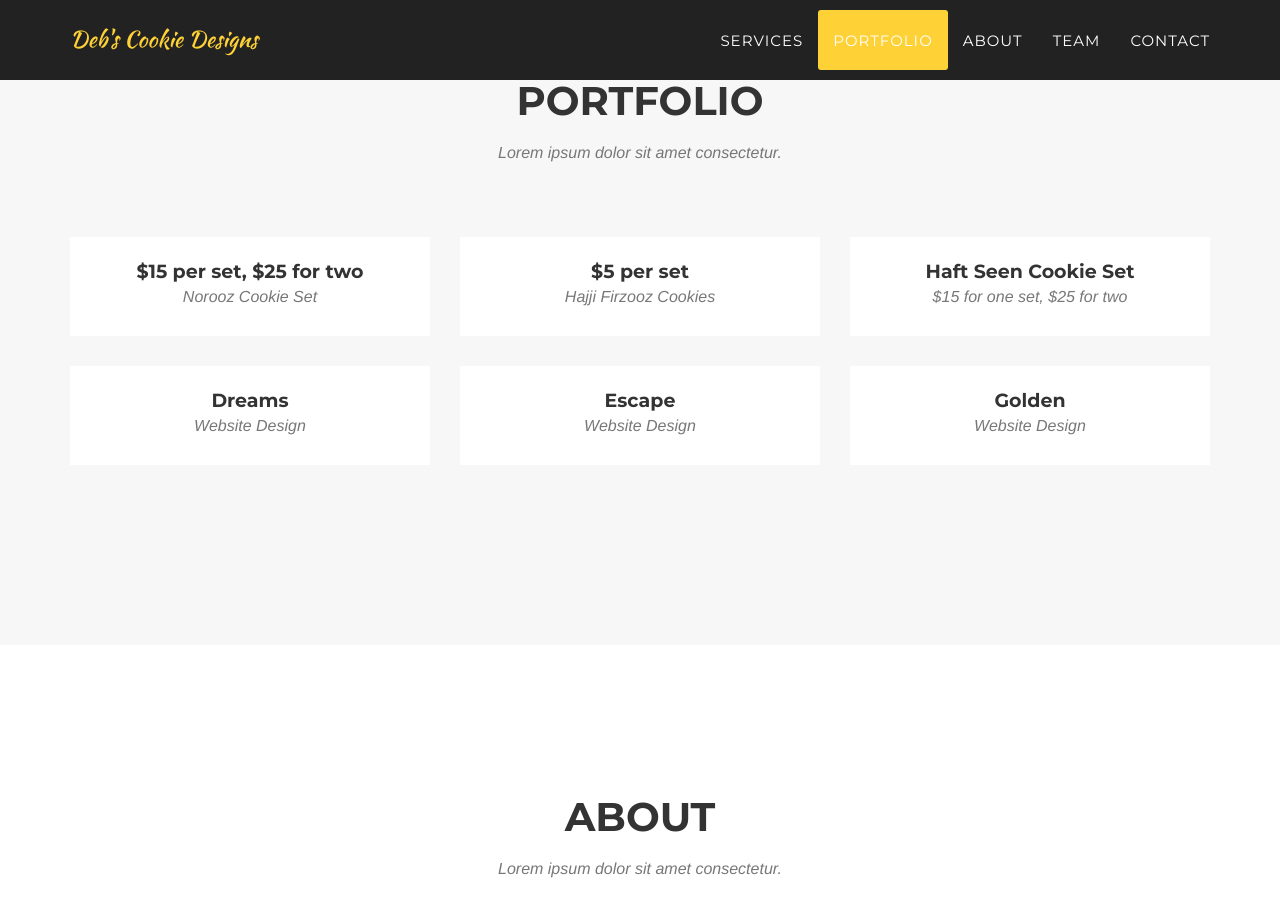
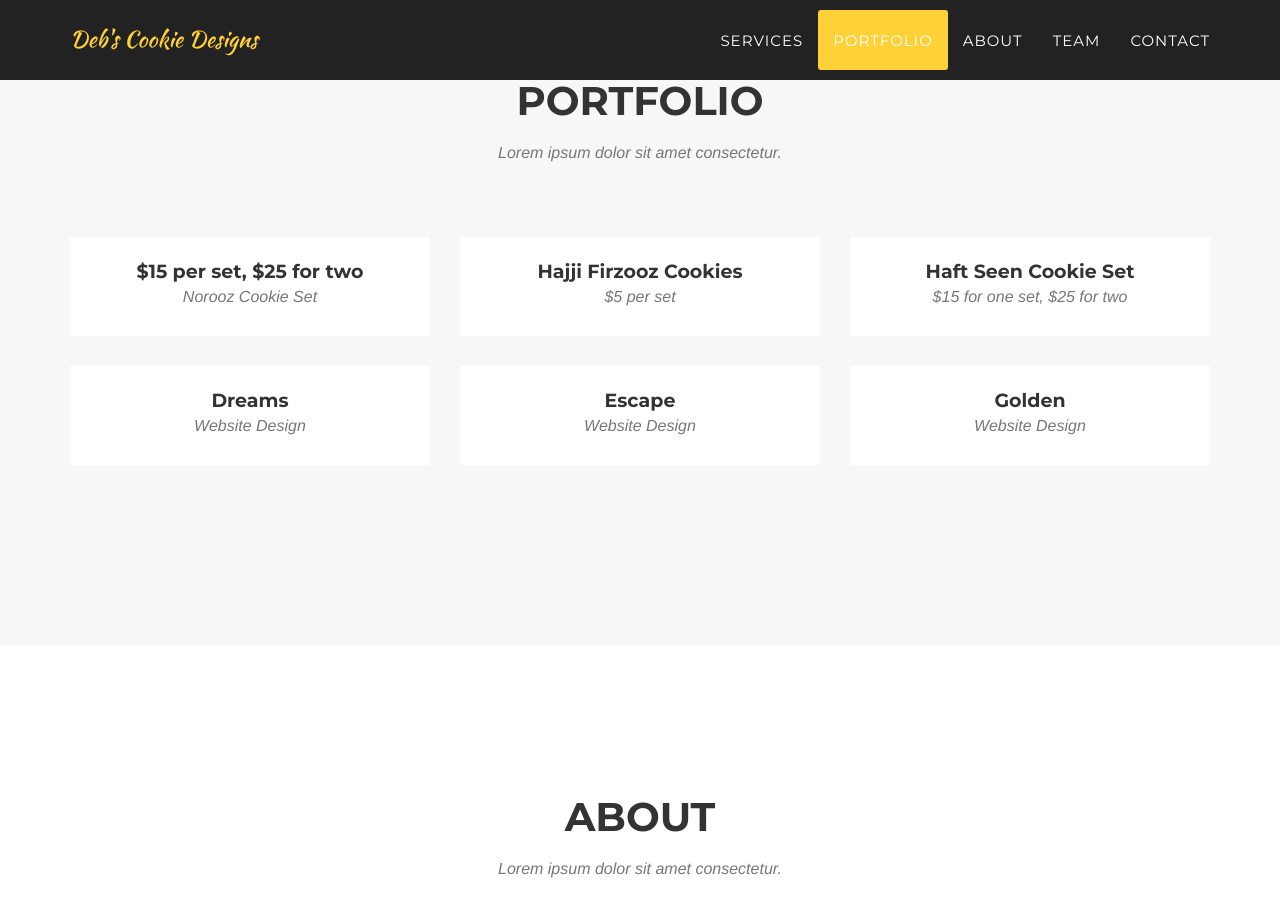
Before and after one commit to DEB72/Cookie, a Jekyll site: the page built from _posts/2014-07-14-project-5.markdown, in a window 1280 px wide and 900 px high, scrolled down 1541 px. Built offline with Jekyll 4.4.1, drawn with Linux system fonts in a browser that asks for light colours; some web fonts are replaced.

```diff
--- a/_posts/2014-07-14-project-5.markdown
+++ b/_posts/2014-07-14-project-5.markdown
@@ -1,6 +1,6 @@
 ---
-title: $5 per set
-subtitle: Hajji Firzooz Cookies
+title: Hajji Firzooz Cookies
+subtitle: $5 per set
 layout: default
 modal-id: 5
 date: 2018-03-22
```
